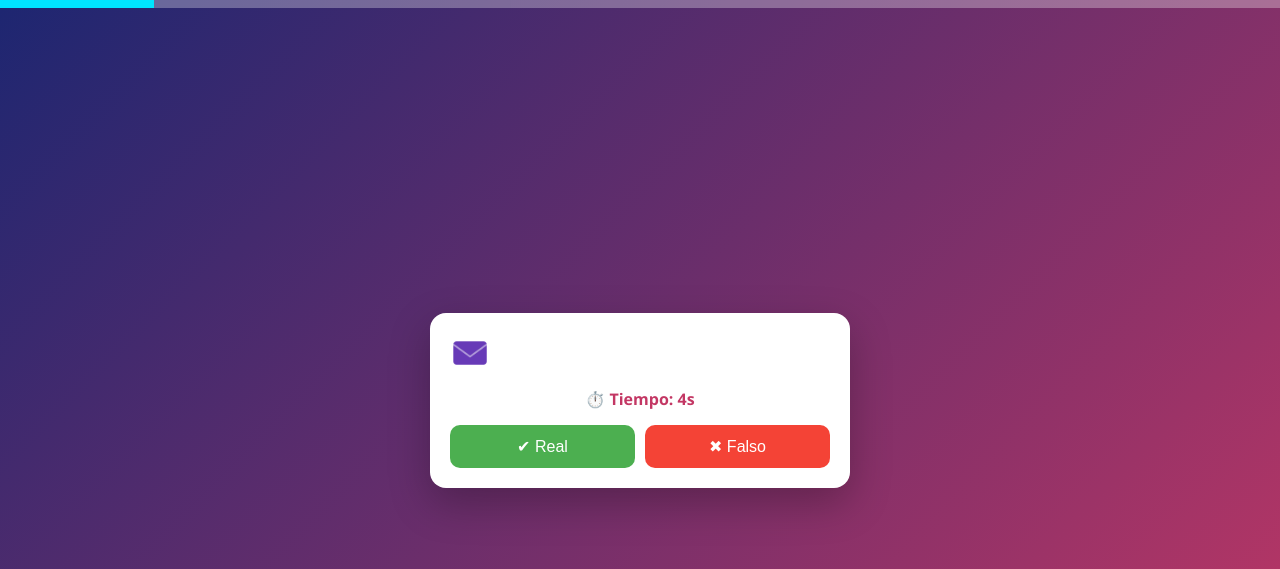
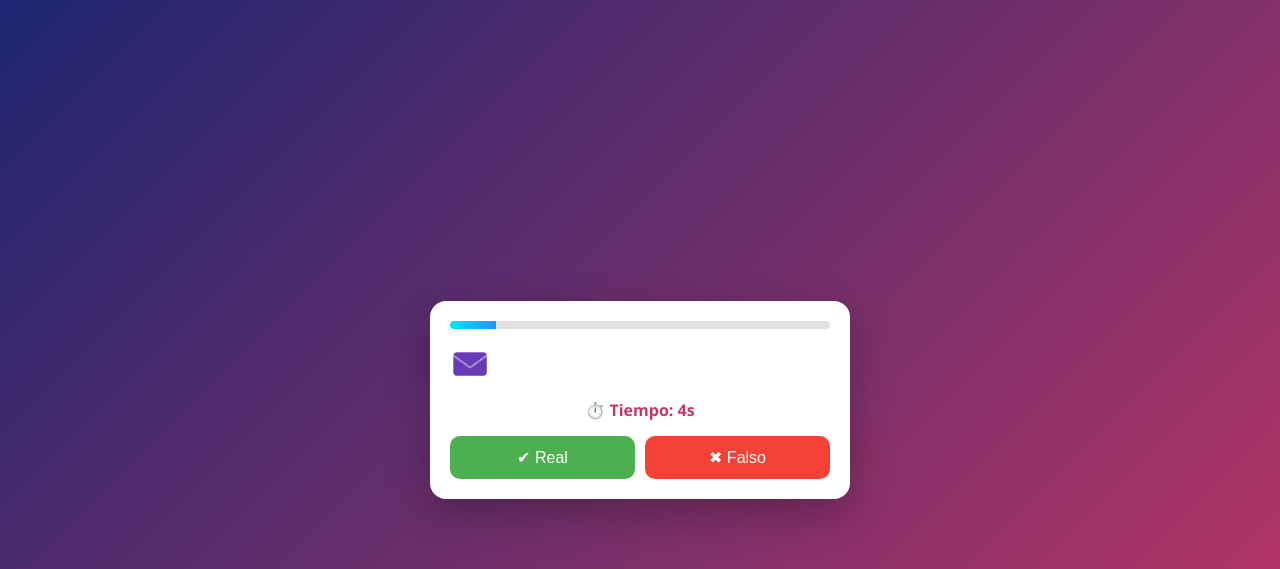
Before and after one commit to sanchezzul/phishing-game, a Flask app: page /juego in a window 1280 px wide. Shown: the top 569 px of the page. Run offline with Flask 3, Linux system fonts and the light colour scheme; the visitor is signed in with stand-in values (Sample User, id 1).

Commit message:
Update style.css

```diff
--- a/static/style.css
+++ b/static/style.css
@@ -89,17 +89,17 @@ form {
 }
 
 .progress-bar {
-    position: fixed;
-    top: 0;
-    left: 0;
     width: 100%;
     height: 8px;
-    background: rgba(255,255,255,.3);
+    background: #e0e0e0;
+    border-radius: 8px;
+    margin-bottom: 15px;
+    overflow: hidden;
 }
 
 .progress {
     height: 100%;
-    background: #00e5ff;
+    background: linear-gradient(90deg, #00e5ff, #2196F3);
     transition: width .4s ease;
 }
 
```
